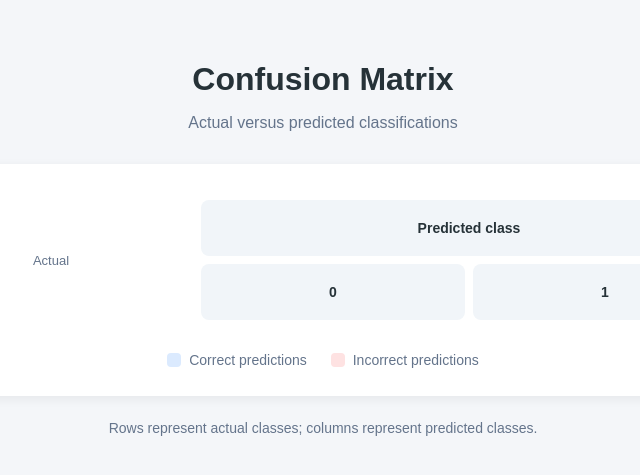
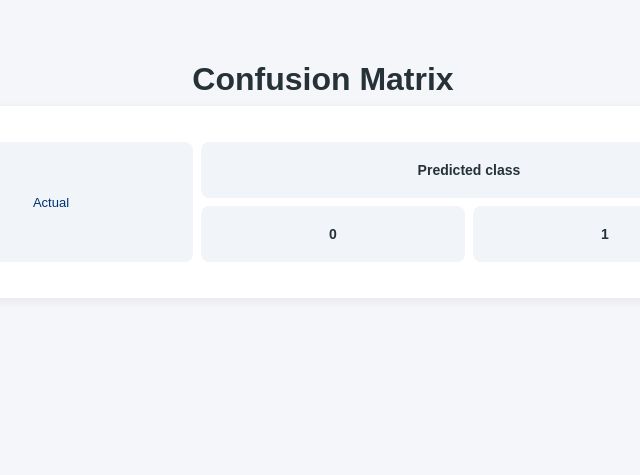
Before and after one commit to MassivelyOverthinking/AASIP-project, a Flask app: page /matrix/log in a window 1280 px wide. Shown: the top 475 px of the page, without its empty margins (317-957 px from the left). Run offline with Flask 3, Linux system fonts and the light colour scheme; lists and menus that the app fills with data are empty; parts of the project's set-up code (start-up, migrations or seed data) failed here and were passed over.

Commit message:
DELETE: Deleted unecessary system dependencies and packages

```diff
--- a/pyproject.toml
+++ b/pyproject.toml
@@ -8,15 +8,11 @@
     "flask>=3.1.3",
     "numpy>=2.5.4",
     "pandas>=3.0.6",
-    "pydantic>=2.14.1",
     "scikit-learn>=1.9.1",
 ]
 
 [dependency-groups]
-dev = [
-    "pytest>=9.1.1",
-    "ruff>=0.17.1",
-]
+dev = []
 
 [tool.uv]
 package = false
--- a/src/titanic_project/classifier/__init__.py
+++ b/src/titanic_project/classifier/__init__.py
@@ -3,7 +3,6 @@
 # -----------------------------------------------------------------------------------------------------------------------
 
 from .classifier import TitanicClassifier
-from .passenger import Passenger
 
 # -----------------------------------------------------------------------------------------------------------------------
 # PACKAGE MANAGEMENT
@@ -11,5 +10,4 @@
 
 __all__= [
     "TitanicClassifier",
-    "Passenger"
 ]
--- a/src/titanic_project/classifier/classifier.py
+++ b/src/titanic_project/classifier/classifier.py
@@ -1,8 +1,6 @@
 # -----------------------------------------------------------------------------------------------------------------------
 # IMPORTS & MODULES
 # -----------------------------------------------------------------------------------------------------------------------
-
-import json
 
 import pandas as pd
 
--- a/src/titanic_project/flask_app/templates/matrix.html
+++ b/src/titanic_project/flask_app/templates/matrix.html
@@ -27,12 +27,6 @@
         h1 {
             text-align: center;
             margin-bottom: 8px;
-        }
-
-        .subtitle {
-            text-align: center;
-            color: #64748b;
-            margin-bottom: 32px;
         }
 
         .matrix-card {
@@ -68,8 +62,7 @@
         }
 
         .axis-label {
-            background: transparent;
-            color: #64748b;
+            color: #013071;
             font-size: 13px;
             font-weight: normal;
         }
@@ -84,41 +77,12 @@
             color: #b91c1c;
         }
 
-        .legend {
-            display: flex;
-            justify-content: center;
-            flex-wrap: wrap;
-            gap: 24px;
-            margin-top: 24px;
-            color: #64748b;
-            font-size: 14px;
-        }
-
-        .legend-item {
-            display: flex;
-            align-items: center;
-            gap: 8px;
-        }
-
-        .legend-color {
-            width: 14px;
-            height: 14px;
-            border-radius: 4px;
-        }
-
         .correct-key {
             background: #dbeafe;
         }
 
         .incorrect-key {
             background: #fee2e2;
-        }
-
-        .footer {
-            text-align: center;
-            margin-top: 24px;
-            color: #64748b;
-            font-size: 14px;
         }
 
         @media (max-width: 480px) {
@@ -140,10 +104,6 @@
 <body>
     <main class="container">
         <h1>Confusion Matrix</h1>
-
-        <p class="subtitle">
-            Actual versus predicted classifications
-        </p>
 
         <section class="matrix-card">
             <table>
@@ -179,23 +139,7 @@
                     {% endfor %}
                 </tbody>
             </table>
-
-            <div class="legend">
-                <div class="legend-item">
-                    <span class="legend-color correct-key"></span>
-                    Correct predictions
-                </div>
-
-                <div class="legend-item">
-                    <span class="legend-color incorrect-key"></span>
-                    Incorrect predictions
-                </div>
-            </div>
         </section>
-
-        <p class="footer">
-            Rows represent actual classes; columns represent predicted classes.
-        </p>
     </main>
 </body>
 </html>
```
Also changed, not shown: src/titanic_project/classifier/passenger.py (deleted, +0 -16 lines).
